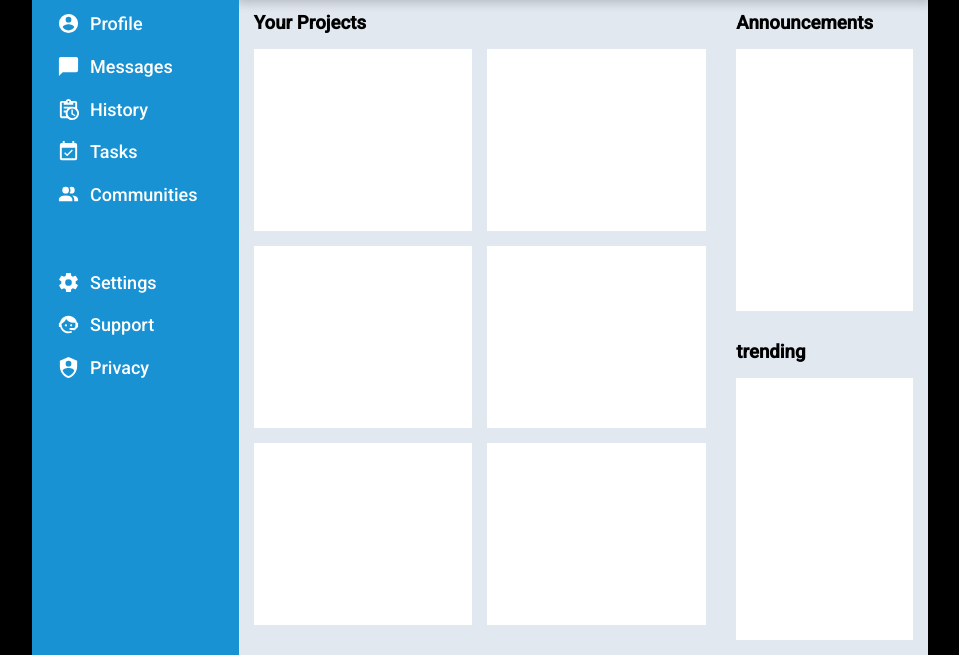
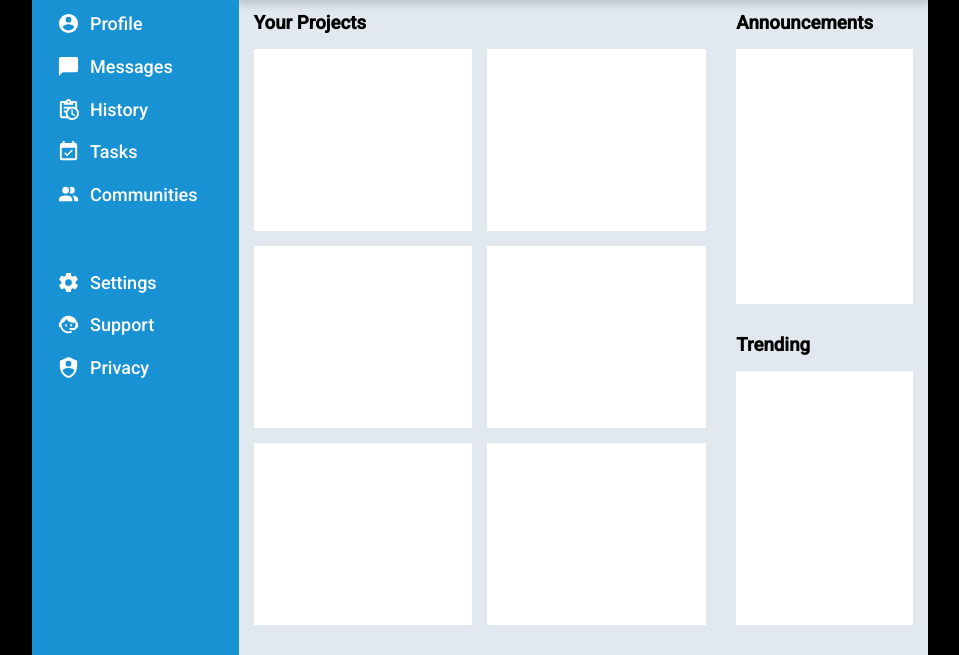
Before and after one commit to MihaelYaryomenko/Admin-Dashboard, a plain HTML site: page index.html in a window 1280 px wide. Shown: the part 145-800 px from the top of the page, without its empty margins (160-1119 px from the left). Drawn offline with Linux system fonts and the light colour scheme.

Commit message:
Full layout of the page

```diff
--- a/index.html
+++ b/index.html
@@ -90,16 +90,14 @@
             </div>
           </div>
           <div id="right-main-container">
-            <div>
-
-            </div>
+            <div id="secondary-right-container">
               <h3>Announcements</h3>
               <div class="grid-right-container">
                 <div id="announcements-container">
 
                 </div>
               </div>
-            <h3>trending</h3>
+              <h3>Trending</h3>
               <div class="grid-right-container">
                 <div id="trending-container">
 
@@ -110,5 +108,6 @@
         </div>
       </div>
     </div>
+  </div>
 </body>
 </html>
--- a/style.css
+++ b/style.css
@@ -220,13 +220,17 @@ h3 {
   margin: 15px 15px 0px 15px;
 }
 
-.right-main-container {
-  display: flex;
-}
-
 .grid-right-container {
   margin: 15px;
   background-color: white;
   width: 1fr;
   height: 50%;
 }
+
+#secondary-right-container {
+  height: 100%;
+  width: 100%;
+  display: flex;
+  flex-direction: column;
+  margin-bottom: 15px;
+}
```
Lines whose indentation alone changed are shown as unchanged.
